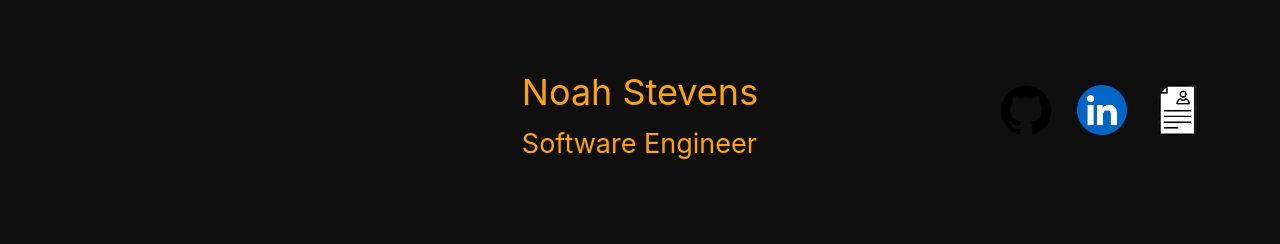
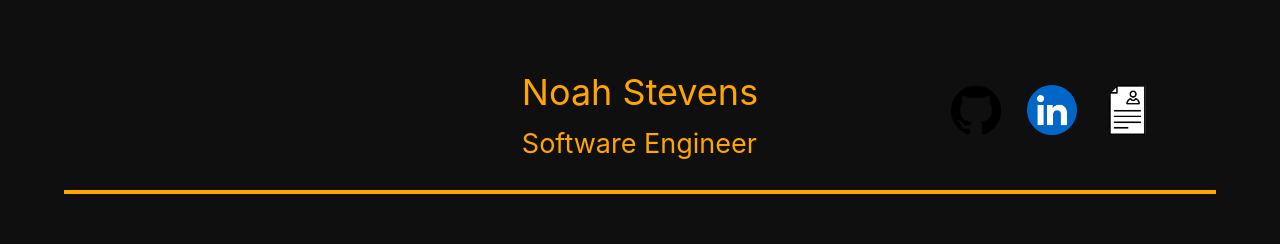
Before and after one commit to Skeffy/skeffy.github.io, a Vue app: page / in a window 1280 px wide. Shown: the top 244 px of the page. Built offline with nearby package versions, Linux system fonts and the light colour scheme.

Commit message:
Added bottom border

```diff
--- a/src/components/PageHeader.vue
+++ b/src/components/PageHeader.vue
@@ -28,7 +28,9 @@ header {
     grid-template-columns: 1fr 1fr 1fr;
     grid-template-areas:
     ". heading links";
+    padding-bottom: 25px;
     margin-bottom: 100px;
+    border-bottom: 4px solid orange
 }
 
 #heading {
@@ -40,6 +42,7 @@ header {
     grid-area: links;
     justify-self: right;
     align-self: center;
+    padding-right: 50px;
 }
 
 .icon {
```
